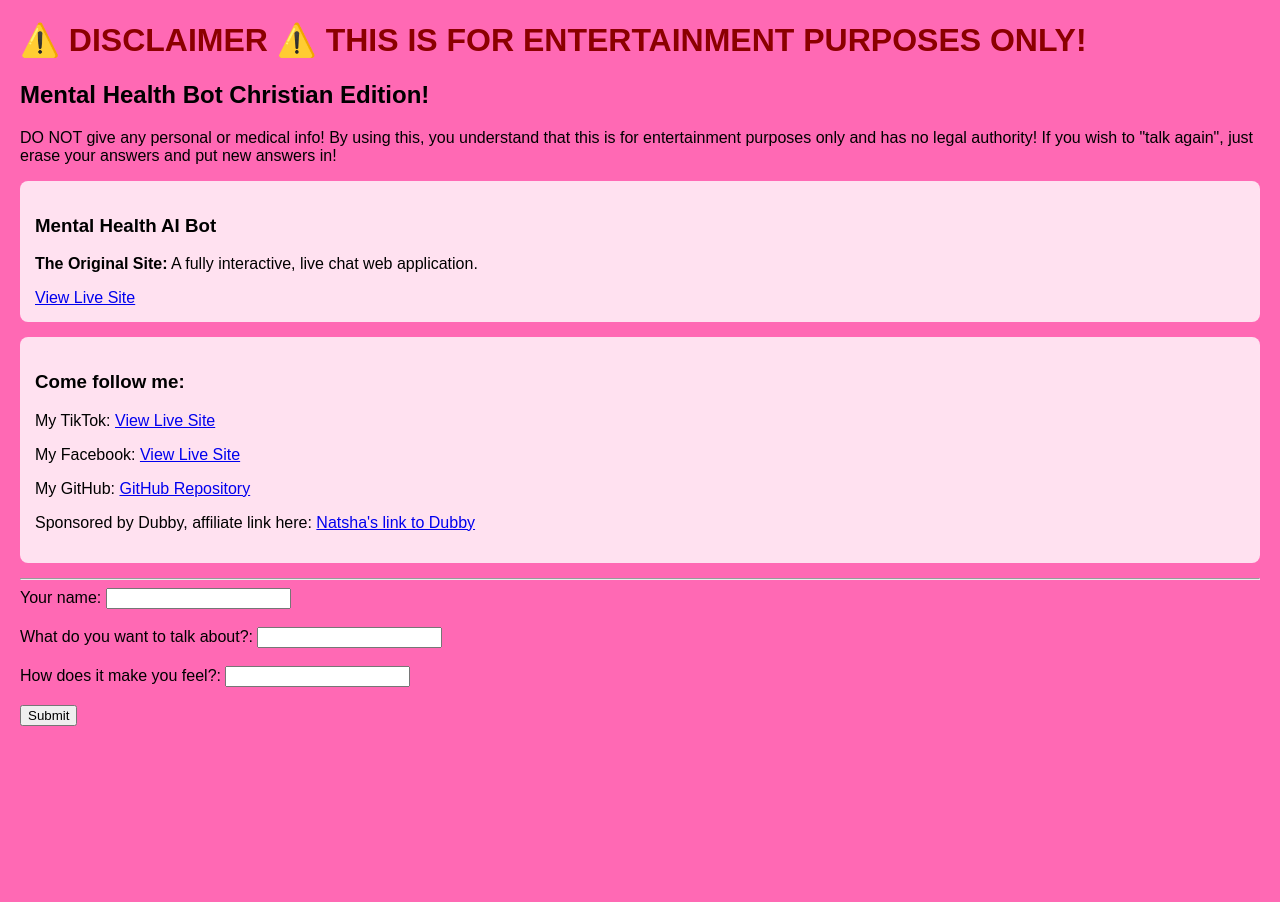
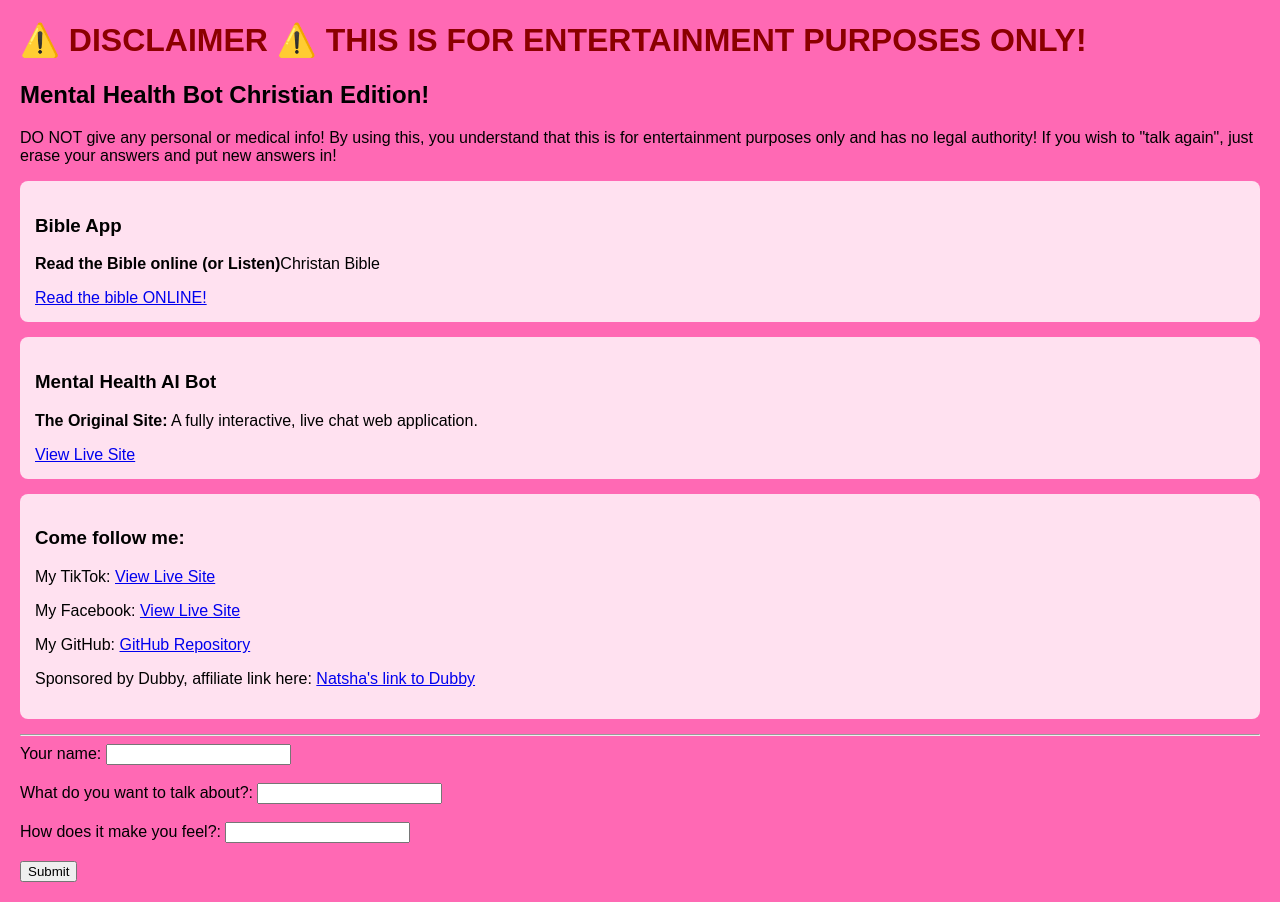
Before and after one commit to Tinypikachu2/Mental_health_ai_buddy, a Flask app: template WelcomeScreen/templates/christan_mental.html in a window 1280 px wide. Before the commit the page ends 726 px from the top, so only its background shows below. Run offline with Flask 3, Linux system fonts and the light colour scheme; the template is opened without the code that fills it, so the values that code supplies are empty.

```diff
--- a/WelcomeScreen/templates/christan_mental.html
+++ b/WelcomeScreen/templates/christan_mental.html
@@ -29,6 +29,12 @@
       DO NOT give any personal or medical info! By using this, you understand that this is for entertainment purposes only and has no legal authority!
       If you wish to "talk again", just erase your answers and put new answers in!
     </p>
+
+     <div class="project-card">
+      <h3>Bible App</h3>
+      <p><strong>Read the Bible online (or Listen)</strong>Christan Bible</p>
+      <a href="https://www.bible.com" target="_blank" rel="noopener noreferrer">Read the bible ONLINE!</a>
+    </div>
 
     <div class="project-card">
       <h3>Mental Health AI Bot</h3>
```
